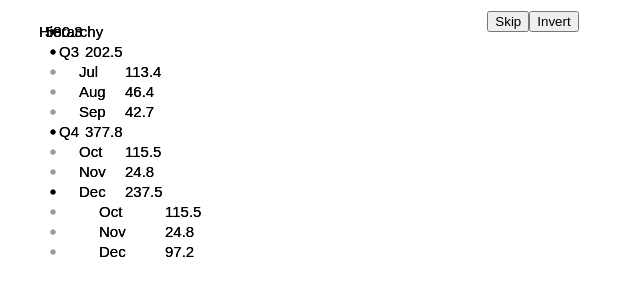
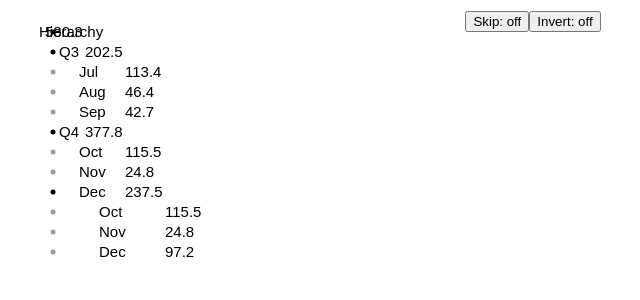
Before and after one commit to DamirTesnjak/HierarchyWithD3, a React (Create React App) app: page / in a window 1280 px wide. Shown: the top 300 px of the page, without its empty margins (107-747 px from the left). Built offline with nearby package versions, Linux system fonts and the light colour scheme.

Commit message:
feat: implementing event handlers, in progress

```diff
--- a/src/components/Toolbar.jsx
+++ b/src/components/Toolbar.jsx
@@ -1,18 +1,36 @@
+import { useState } from "react";
 import Button from "./Button";
 
 export default function Toolbar(props) {
   const { toolbarProps } = props;
+  const [actionsTriggered, setActionsTriggered] = useState({
+    skip: false,
+    invert: false,
+  });
+
   return (
     <div>
       <Button
-        text={toolbarProps.skip.buttonText}
+        text={actionsTriggered.skip ? "Skip: on" : "Skip: off"}
         type={toolbarProps.skip.buttonType}
-        onClick={toolbarProps.skip.action}
+        onClick={() => {
+          toolbarProps.skip.action();
+          setActionsTriggered({
+            skip: !actionsTriggered.skip,
+            invert: false,
+          });
+        }}
       />
       <Button
-        text={toolbarProps.invert.buttonText}
+        text={actionsTriggered.invert ? "Invert: on" : "Invert: off"}
         type={toolbarProps.invert.buttonType}
-        onClick={toolbarProps.invert.action}
+        onClick={() => {
+          toolbarProps.invert.action();
+          setActionsTriggered({
+            skip: false,
+            invert: !actionsTriggered.invert,
+          });
+        }}
       />
     </div>
   );
--- a/src/components/TreeView/TreeView.jsx
+++ b/src/components/TreeView/TreeView.jsx
@@ -1,4 +1,4 @@
-import { hierarchy, select, selectAll } from "d3";
+import { hierarchy, select } from "d3";
 import { useRef, useState, useEffect, useCallback, useMemo } from "react";
 import { transformData } from "../../utils/transformData";
 import Toolbar from "../Toolbar";
@@ -48,13 +48,7 @@ export function TreeView() {
     []
   );
 
-  const [action, setAction] = useState({
-    skip: false,
-    invert: false,
-  });
-
-  const drawHierarchicalStructure = useCallback(
-    (data, svg) => {
+  const drawHierarchicalStructure = useCallback((data, svg) => {
     const nodeSize = 20;
     const root = hierarchy(data).eachBefore(
       // for each node and decendandt in pre-order traversal we add am index value,
@@ -82,12 +76,12 @@ export function TreeView() {
 
     const node = svg
       .selectAll("g")
-        .data(nodes)
+      .data(nodes, (d) => d)
       .join("g")
       .attr("transform", (d) => `translate(0,${d.index * nodeSize})`)
       .on("click", function (e, d) {
-          d.skip = action.skip;
-          d.invert = action.invert;
+        d.skip = actionRef.current.skip;
+        d.invert = actionRef.current.invert;
 
         select(this)
           .selectAll("text")
@@ -114,28 +108,25 @@ export function TreeView() {
       .attr("dy", "0.32em")
       .attr("x", (d) => (d.depth * nodeSize + 6) * 2)
       .text((d) => getSumValueOfNode(d));
-    },
-    [action.invert, action.skip]
-  );
+  }, []);
 
   const svgRef = useRef();
+  const actionRef = useRef({ skip: false, invert: false });
 
   useEffect(() => {
     const svg = select(svgRef.current);
 
-    // Clear previous drawing
+    // Clear previous drawing when outside data changes
+    svg.selectAll("*").remove();
 
-    // -- TODO -
-    // logic to update only necessary elements not the entire tree!!!
-    // svg.selectAll("*").remove();
+    const tranformedData = transformData(data);
 
-    // Example: draw a hierarchical structure
-    const tranformedData = transformData(data);
+    // draw a hierarchical structure
+
     drawHierarchicalStructure(tranformedData, svg);
-  }, [data, action, drawHierarchicalStructure]);
+  }, [data, drawHierarchicalStructure]);
 
   function getSumValueOfNode(d) {
-    console.log("d", d);
     if (d.children) {
       d.sum((child) => child.value);
       return d.value;
@@ -145,22 +136,23 @@ export function TreeView() {
 
   const toolbarProps = {
     skip: {
-      buttonText: "Skip",
       buttonType: "button",
-      action: () => setAction({ invert: false, skip: !action.skip }),
+      action: () =>
+        (actionRef.current = { invert: false, skip: !actionRef.current.skip }),
     },
     invert: {
-      buttonText: "Invert",
       buttonType: "button",
-      action: () => setAction({ skip: false, invert: !action.invert }),
+      action: () =>
+        (actionRef.current = {
+          skip: false,
+          invert: !actionRef.current.invert,
+        }),
     },
   };
 
-  console.log("action", action);
-
   return (
     <div style={{ marginTop: 10 }}>
-      <Toolbar toolbarProps={toolbarProps} />
+      <Toolbar toolbarProps={toolbarProps} actionStatuses={actionRef.current} />
       <svg ref={svgRef}></svg>
     </div>
   );
```
Lines whose indentation alone changed are shown as unchanged.
